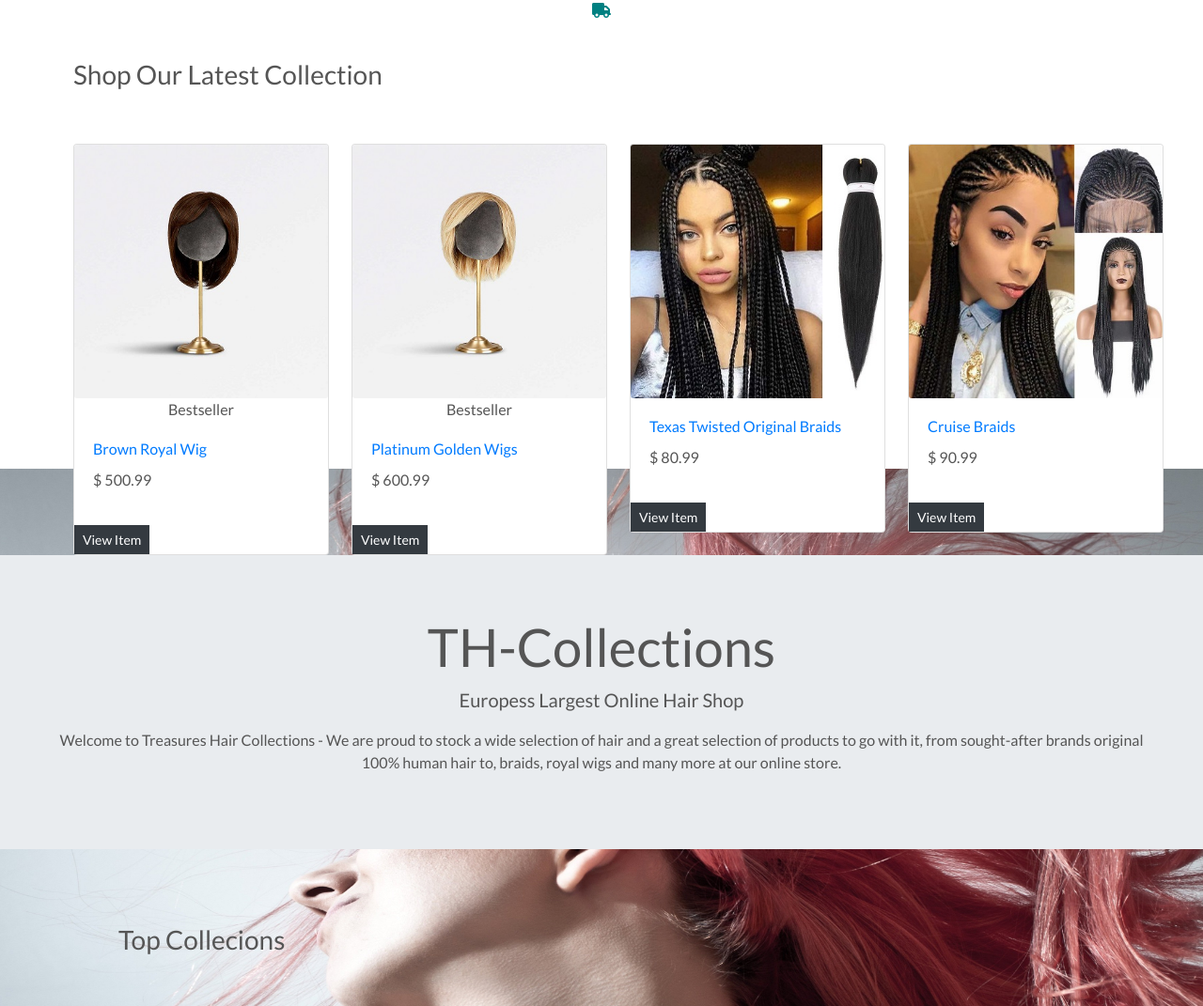
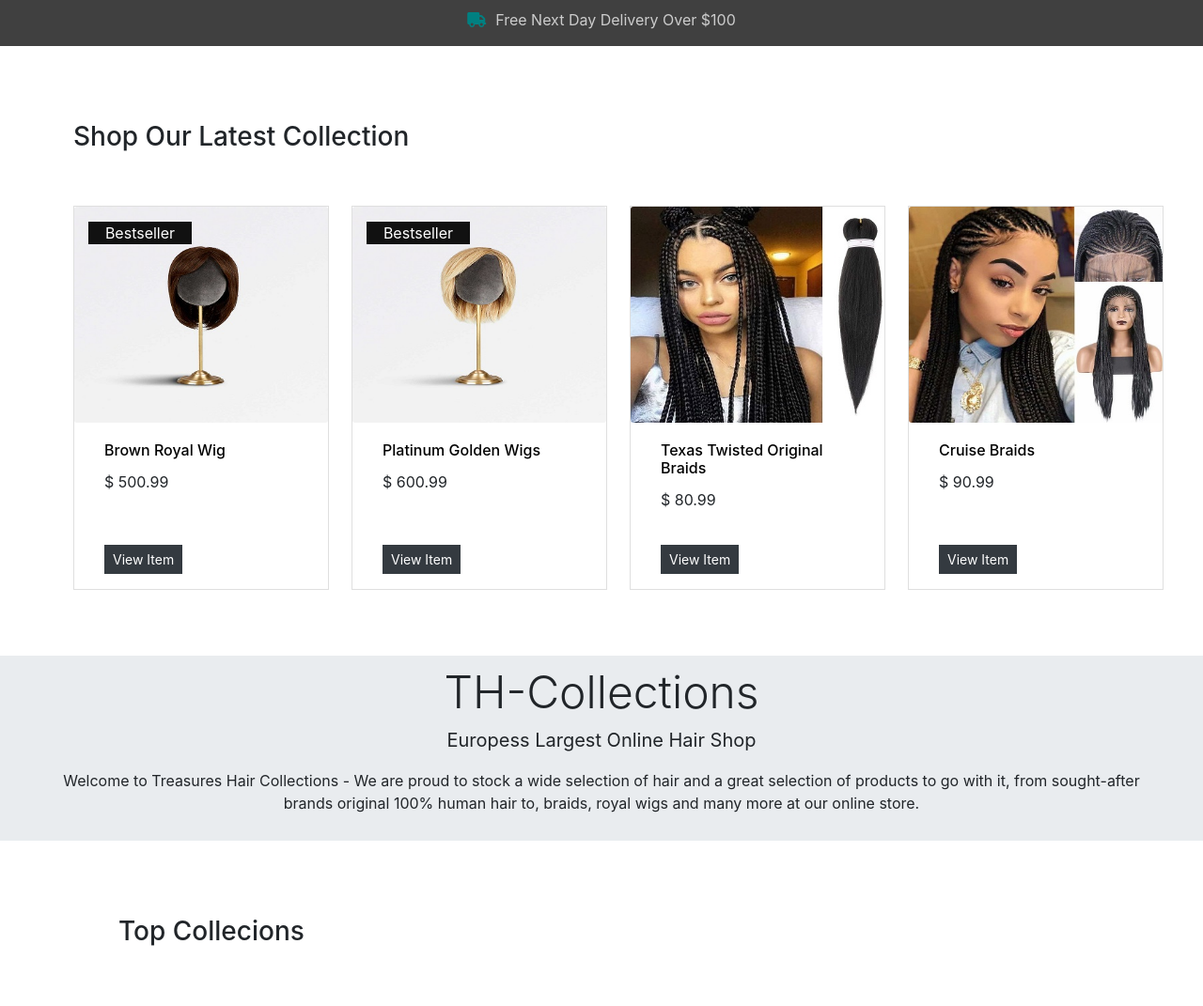
Before and after one commit to MichaelOsarumwense/Treasure-Hair-Collections, a Django app: page / in a window 1280 px wide. Shown: the part 301-1372 px from the top of the page at 94% size. Run offline with Django 3.2, Linux system fonts and the light colour scheme; data comes from the database, SQL or seed files in the repository; some libraries are stand-ins or nearby versions.

Commit message:
modified css to style new template

```diff
--- a/requirements.txt
+++ b/requirements.txt
@@ -21,3 +21,4 @@ s3transfer==0.3.4
 sqlparse==0.4.1
 stripe==2.56.0
 whitenoise==5.2.0
+django-forms-bootstrap==3.1.0
--- a/static/css/base.css
+++ b/static/css/base.css
@@ -1,35 +1,70 @@
-html {
-     height: 100%;
+@import url("https://fonts.googleapis.com/css?family=Bree+Serif|Open+Sans:600,700&display=swap");
+/*------ General Styling ------------*/
+
+html,body{
+  overflow-x: hidden!important
 }
- body {
-     background: url('/media/homepage_background_cropped.jpg') no-repeat center center fixed;
-     background-size: cover;
-     height: calc(100vh - 164px);
-     color: #555;
-     font-family: 'Lato';
+body {
+    margin: auto;
 }
-/* from Bulma */
- .icon {
-     align-items: center;
-     display: inline-flex;
-     justify-content: center;
-     height: 1.5rem;
-     width: 1.5rem;
+h3 h4 {
+    font-family: Bree, sans-serif;
 }
- .logo-font {
-     text-transform: uppercase;
+/*------- Forms ------ */
+
+.log-form {
+padding-top: 20px;
+padding-bottom: 80px;
 }
-#logo-font {
-    margin-top: 0.8rem;
+/*----- Navbar ----------*/
+
+.icons {
+  color:rgb(0, 128, 129);
+  width: 20px;
+  height: 20px;
+  margin-right: 1.1rem;
+  z-index: 1;
+  cursor: pointer;
 }
- .main-logo-link {
-     width: fit-content;
+/*------- search box ----------*/
+
+.search-btn {
+  background-color: transparent;
+  border: none;
+  padding-top: 8px;
+  outline: none;
+  padding-left: 0;
 }
- .shop-now-button {
-     background: black;
-     color: white;
-     min-width: 260px;
+.search-btn:focus{
+  outline: 0;
 }
+.search-form input {
+    border: solid 1px;
+    border-radius: 0px;
+    width: 180px;
+    padding: 1px 15px;
+    margin-top: 10px;
+    margin-left: 10px;
+  }
+.search-form input {
+    outline: none;
+  }
+.basket{
+    position: relative;
+    top: -25px;
+    right: -20px;
+    font-size: 0.6rem;
+    font-weight: 700;
+    background: #fff;
+    border: 1px solid #008081;
+    border-radius: 50%;
+    width: 17px;
+    height: 17px;
+    display: block;
+    text-align: center;
+    color: #333;
+  }
+
  .btn-black {
      background: black;
      color: white;
@@ -88,6 +125,210 @@ html {
 }
  input[name='q']::placeholder {
      color: #aab7c4;
+}
+
+/*-----------  Home Page -----------*/
+
+.title-img img {
+    display: block;
+    width: 100%;
+    height: 35vh;
+    object-fit: cover;
+  }
+
+.title-container
+.btn {
+    position: absolute;
+    top: 50%;
+    left: 50%;
+    transform: translate(-50%, 150%);
+    -ms-transform: translate(-50%, 150%);
+    background-color: #111;
+    color: white;
+    padding: 12px 24px;
+    border: none;
+    cursor: pointer;
+    border-radius: 0px;
+    text-align: center;
+}
+.title-container
+.col-md-6 {
+    padding-left: 7px ! important;
+    padding-right: 7px ! important;
+}
+@media only screen and (max-width:480px) {
+  .title-img img{
+    max-width: 100%;
+    height: 30vh;
+    padding-bottom: 10px;
+  }
+.title-container
+.btn {
+    transform: translate(-50%, 50%);
+    padding: 5px 10px;
+}
+}
+@media only screen and (min-width: 768px) and (max-width:1024px){
+  .title-img img{
+    max-width: 100%;
+    height: auto;
+  }
+  .title-container
+  .btn {
+      transform: translate(-50%, 50%);
+  }
+    }
+.promotion-banner {
+    background-color: #404040;
+    height: 50px;
+    padding-top: 10px;
+    padding-bottom: 10px;
+    margin-top: 20px;
+    margin-bottom: 10px;
+}
+.ban-text {
+    color: #ccc;
+    padding-left: 10px;
+}
+.banner {
+    display: flex;
+    justify-content: center;
+}
+.products-showcase {
+    padding-top: 70px;
+    padding-bottom: 70px;
+}
+.product-title {
+    color: black;
+}
+.card {
+    border: 1px solid rgba(0,0,0,.125);
+    border-radius: 0px;
+    margin: 0 auto;
+    margin-bottom: 10px;
+  }
+
+@media only screen and (min-width: 768px) and (max-width:1024px) {
+  .featured-card {
+    margin-bottom: 15px;
+  }
+}
+@media only screen
+  and (min-width: 1024px)
+  and (max-height: 1366px)
+  and (orientation: portrait)
+  and (-webkit-min-device-pixel-ratio: 1.5) {
+
+  .card-deck .card {
+    width: 90% !important;
+  }
+  .brand-card{
+    height: 230px;
+    }
+}
+.card:hover {
+    box-shadow: 0 8px 16px 0 rgba(0,0,0,0.1);
+  }
+.add-cart {
+    padding-right: 1em;
+    padding-left: 2em;
+    padding-bottom: 1em;
+}
+
+.card-content {
+    display: flex;
+    padding: 10px 30px;
+    justify-content: space-between;
+
+}
+.card-img {
+    height: 230px;
+}
+.product-details {
+    height: 130px;
+    padding-left: 2em
+}
+.shop-promo {
+    padding-top: 10px;
+    padding-bottom: 12px;
+}
+.display-4 {
+    font-size: 3rem;
+    font-weight: 300;
+    line-height: 1.2;
+}
+
+.product-label {
+  position: absolute;
+  top: 16px;
+  left: 15px;
+  width: 110px;
+  z-index: 2;
+  background: #111;
+  color: #fff;
+}
+/*-- top-brand --*/
+
+.brand-card a {
+  color: black;
+  text-decoration: none;
+}
+
+.brand-card a:hover {
+   color: grey;
+   text-decoration:none;
+   cursor:pointer;
+}
+@media screen and (max-width: 1366px) {
+.brand-card .overlay {
+  display: none !important;
+}
+}
+
+/*--------- Product page ------------*/
+
+.delivery-banner {
+    background-color: #404040;
+    height: 50px;
+    padding-top: 10px;
+    padding-bottom: 10px;
+    margin-bottom: 10px;
+}
+.dropdown-content {
+    display: none;
+    position: absolute;
+    background-color: #f1f1f1;
+    min-width: 160px;
+    box-shadow: 0px 8px 16px 0px rgba(0,0,0,0.2);
+    z-index: 1;
+    text-align: left;
+  }
+  .dropdown-content a {
+    color: black;
+    padding: 12px 16px;
+    text-decoration: none;
+    display: block;
+  }
+  .dropdown-content a:hover {
+      background-color: #ddd;
+    }
+  .dropdown:hover .dropdown-content {
+      display: block;
+    }
+  .btn-hover {
+    font-weight: 500;
+    font-size: 1.1em;
+    color: white;
+  }
+
+
+#breadcrumbs a {
+    text-decoration: none;
+    color: gray;
+}
+#breadcrumbs a:hover {
+    text-decoration: none;
+
 }
 /* ------------------------------- bootstrap toasts */
  .message-container {
```
Also changed, not shown: other parts of static/css/base.css (+103 -32 lines), README.md.
